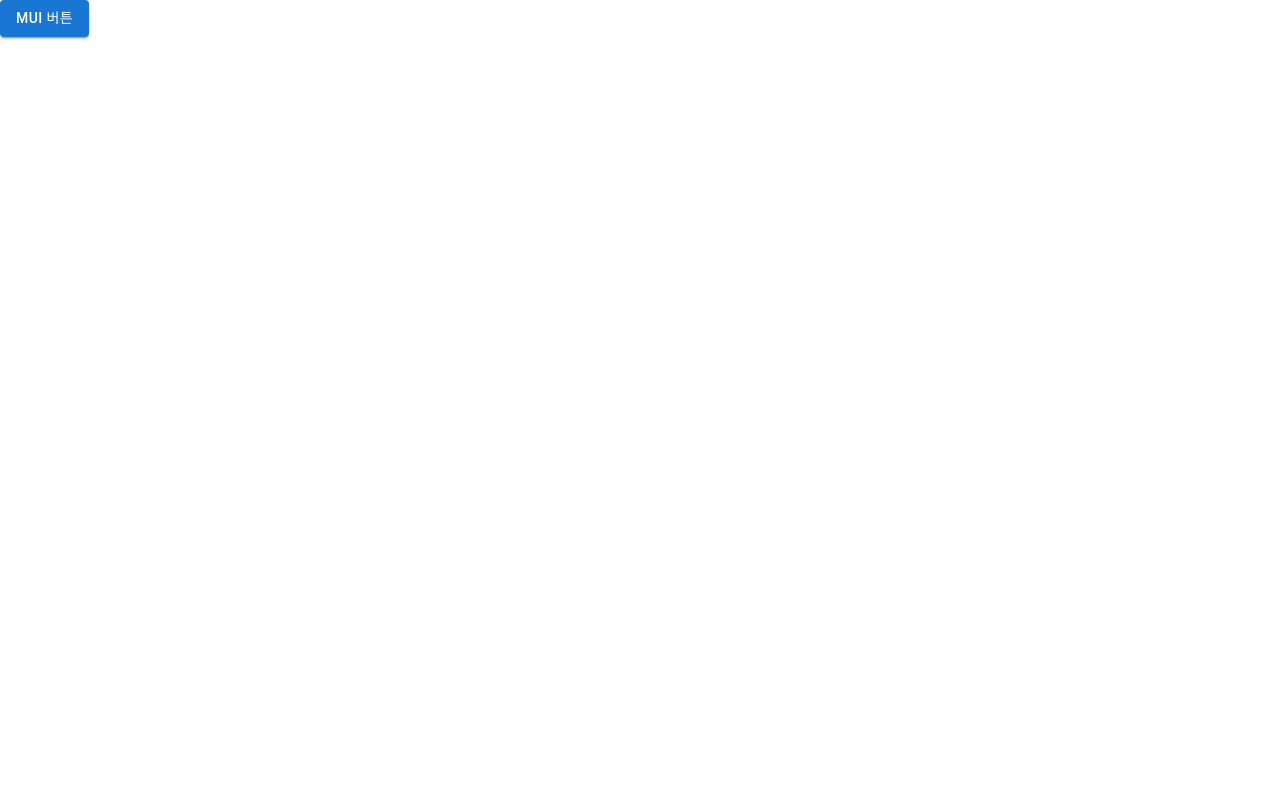
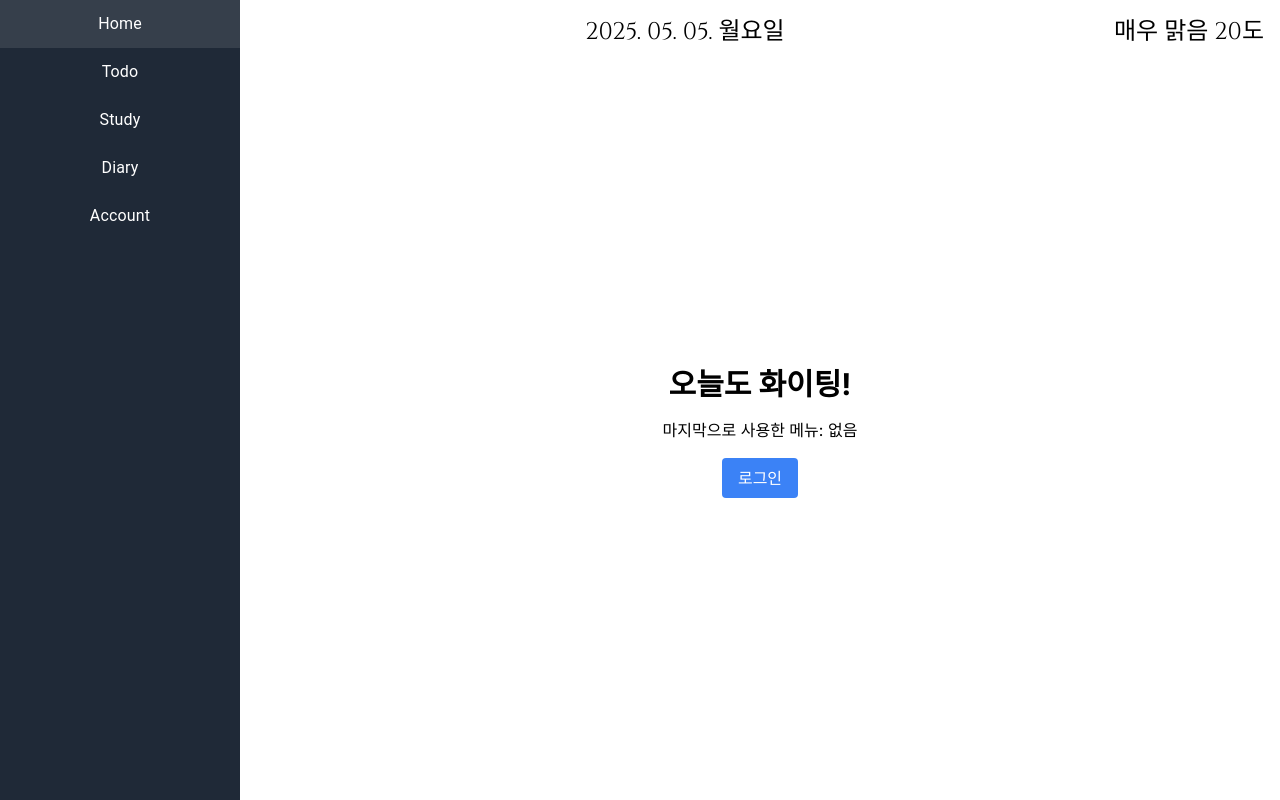
Before and after one commit to leeyeonju02/next-todo, a Next.js app: page / in a window 1280 px wide. Built offline with nearby package versions, Linux system fonts and the light colour scheme.

Commit message:
feat: 기본 구조 ui

```diff
--- a/package.json
+++ b/package.json
@@ -23,11 +23,11 @@
     "@types/node": "^20",
     "@types/react": "^18",
     "@types/react-dom": "^18",
-    "autoprefixer": "^10.4.17",
+    "autoprefixer": "^10.4.21",
     "eslint": "^8",
     "eslint-config-next": "14.1.0",
-    "postcss": "^8.4.35",
-    "tailwindcss": "^3.4.1",
+    "postcss": "^8.5.3",
+    "tailwindcss": "^3.4.17",
     "typescript": "^5"
   }
 }
--- a/src/app/layout.tsx
+++ b/src/app/layout.tsx
@@ -1,12 +1,20 @@
 import type { Metadata } from "next";
-import "./globals.css";
+import "../styles/globals.css";
 import { Inter } from "next/font/google";
+import { Architects_Daughter } from "next/font/google";
+import Sidebar from "@/components/Siderbar";
+import Header from "@/components/Header";
+
+export const handwriting = Architects_Daughter({
+  subsets: ["latin"],
+  weight: "400",
+});
 
 const inter = Inter({ subsets: ["latin"] });
 
 export const metadata: Metadata = {
-  title: "Create Next App",
-  description: "Generated by create next app",
+  title: "연주의 플랜",
+  description: "무조건 될 수 밖에 없는 플래너",
 };
 
 export default function RootLayout({
@@ -16,7 +24,15 @@ export default function RootLayout({
 }>) {
   return (
     <html lang="en">
-      <body className={`${inter.className} antialiased`}>{children}</body>
+      <body className={`${inter.className} antialiased`}>
+        <div className="flex min-h-screen">
+          <Sidebar />
+          <div className="flex flex-col flex-1">
+            <Header />
+            <main className="flex-1 p-4">{children}</main>
+          </div>
+        </div>
+      </body>
     </html>
   );
 }
--- a/src/app/page.tsx
+++ b/src/app/page.tsx
@@ -1,10 +1,25 @@
-import Button from "@mui/material/Button";
-import { Provider } from "react-redux";
+// src/app/page.tsx
+"use client";
 
-export default function Home() {
+import { useEffect, useState } from "react";
+
+export default function HomePage() {
+  const [lastMenu, setLastMenu] = useState<string>("없음");
+
+  useEffect(() => {
+    const savedMenu = localStorage.getItem("lastMenu");
+    if (savedMenu) {
+      setLastMenu(savedMenu);
+    }
+  }, []);
+
   return (
-    <div>
-      <Button variant="contained">MUI 버튼</Button>
+    <div className="flex flex-col items-center justify-center h-full">
+      <h1 className="text-3xl font-bold mb-4">오늘도 화이팅!</h1>
+      <p className="mb-4">마지막으로 사용한 메뉴: {lastMenu}</p>
+      <button className="bg-blue-500 text-white px-4 py-2 rounded">
+        로그인
+      </button>
     </div>
   );
 }
--- /dev/null
+++ b/src/components/Header.tsx
@@ -0,0 +1,26 @@
+import { Cinzel } from "next/font/google";
+
+const cinzel = Cinzel({ subsets: ["latin"] });
+
+export default function Header() {
+  const today = new Date().toLocaleDateString("ko-KR", {
+    year: "numeric",
+    month: "2-digit",
+    day: "2-digit",
+    weekday: "long",
+  });
+
+  const formattedDate = today.replace(
+    /(\d{4})\.(\d{2})\.(\d{2})\s(\S+)/,
+    "$1.$2.$3 $4"
+  );
+
+  return (
+    <header
+      className={`p-4 text-2xl flex justify-between items-center ${cinzel.className}`}
+    >
+      <div className="flex-1 text-center">{formattedDate}</div>
+      <div className="flex-none">매우 맑음 20도</div>
+    </header>
+  );
+}
--- /dev/null
+++ b/src/components/Siderbar.tsx
@@ -0,0 +1,42 @@
+"use client";
+
+import NextLink from "next/link";
+import { List, ListItem, ListItemButton, ListItemText } from "@mui/material";
+
+const menuItems = [
+  { label: "Home", path: "/" },
+  { label: "Todo", path: "/todo" },
+  { label: "Study", path: "/study" },
+  { label: "Diary", path: "/diary" },
+  { label: "Account", path: "/account" },
+];
+
+export default function Sidebar() {
+  const handleMenuClick = (menuLabel: string) => {
+    localStorage.setItem("lastMenu", menuLabel);
+  };
+
+  return (
+    <div className="w-60 h-screen bg-gray-800 text-white flex flex-col">
+      <List disablePadding>
+        {menuItems.map((item) => (
+          <ListItem key={item.label} disablePadding sx={{ width: "100%" }}>
+            <ListItemButton
+              component={NextLink}
+              href={item.path}
+              onClick={() => handleMenuClick(item.label)}
+              sx={{
+                width: "100%",
+                justifyContent: "center",
+                color: "white",
+                "&:hover": { backgroundColor: "rgba(255,255,255,0.1)" },
+              }}
+            >
+              <ListItemText primary={item.label} sx={{ textAlign: "center" }} />
+            </ListItemButton>
+          </ListItem>
+        ))}
+      </List>
+    </div>
+  );
+}
--- /dev/null
+++ b/src/styles/globals.css
@@ -0,0 +1,34 @@
+@tailwind base;
+@tailwind components;
+@tailwind utilities;
+
+html,
+body {
+  height: 100%;
+  margin: 0;
+}
+
+body {
+  background-color: white;
+  background-image: linear-gradient(
+      0deg,
+      transparent 24%,
+      rgba(0, 0, 0, 0.05) 25%,
+      transparent 26%,
+      transparent 74%,
+      rgba(0, 0, 0, 0.05) 75%,
+      transparent 76%
+    ),
+    linear-gradient(
+      90deg,
+      transparent 24%,
+      rgba(0, 0, 0, 0.05) 25%,
+      transparent 26%,
+      transparent 74%,
+      rgba(0, 0, 0, 0.05) 75%,
+      transparent 76%
+    );
+  background-size: 40px 40px;
+  display: flex;
+  flex-direction: column;
+}
--- a/tailwind.config.js
+++ b/tailwind.config.js
@@ -1,10 +1,6 @@
 /** @type {import('tailwindcss').Config} */
 module.exports = {
-  content: [
-    "./app/**/*.{js,ts,jsx,tsx}",
-    "./pages/**/*.{js,ts,jsx,tsx}",
-    "./components/**/*.{js,ts,jsx,tsx}",
-  ],
+  content: ["./src/**/*.{js,ts,jsx,tsx}"],
   theme: {
     extend: {},
   },
```
Also changed, not shown: 1 other file (tests, documents, lock files or other folders).
